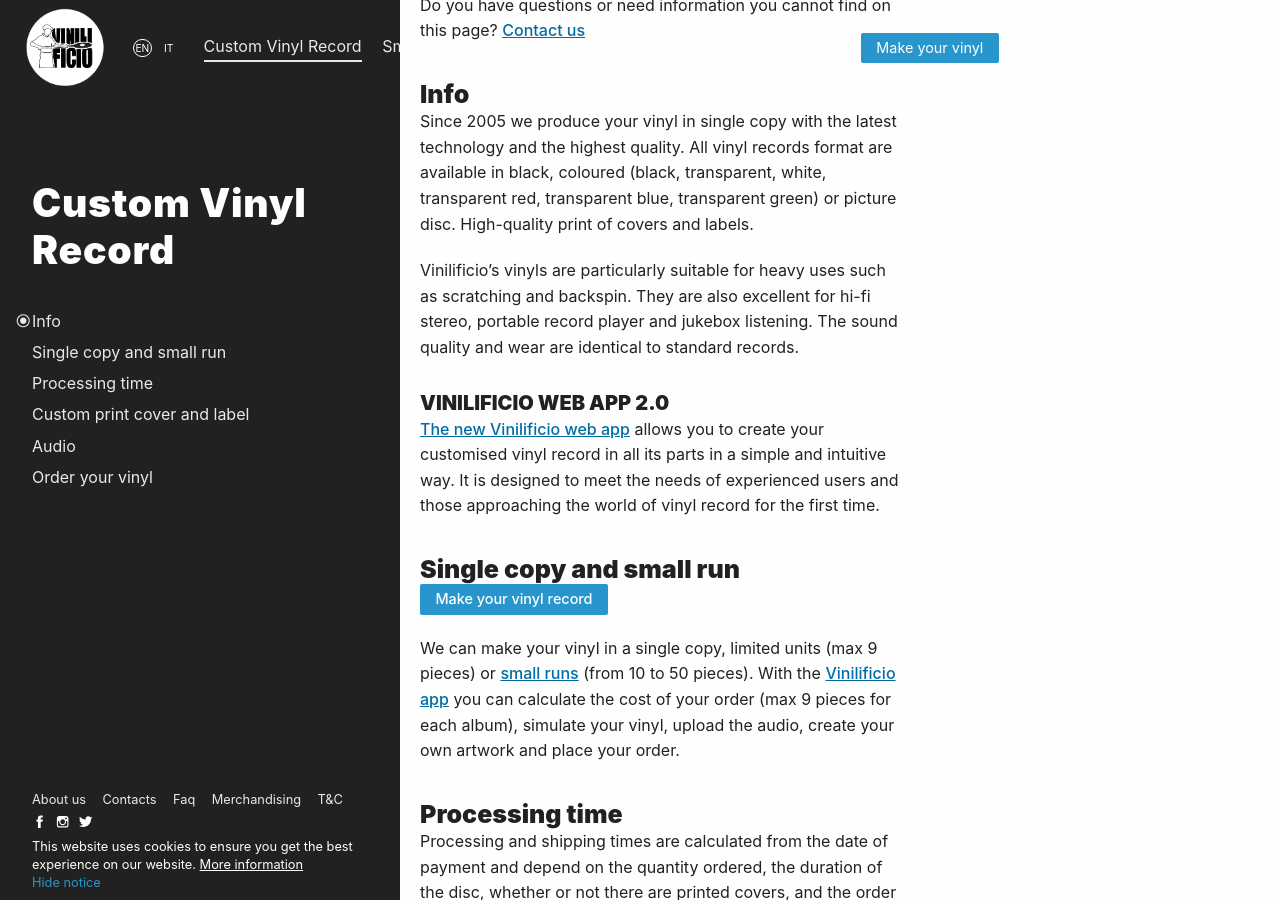
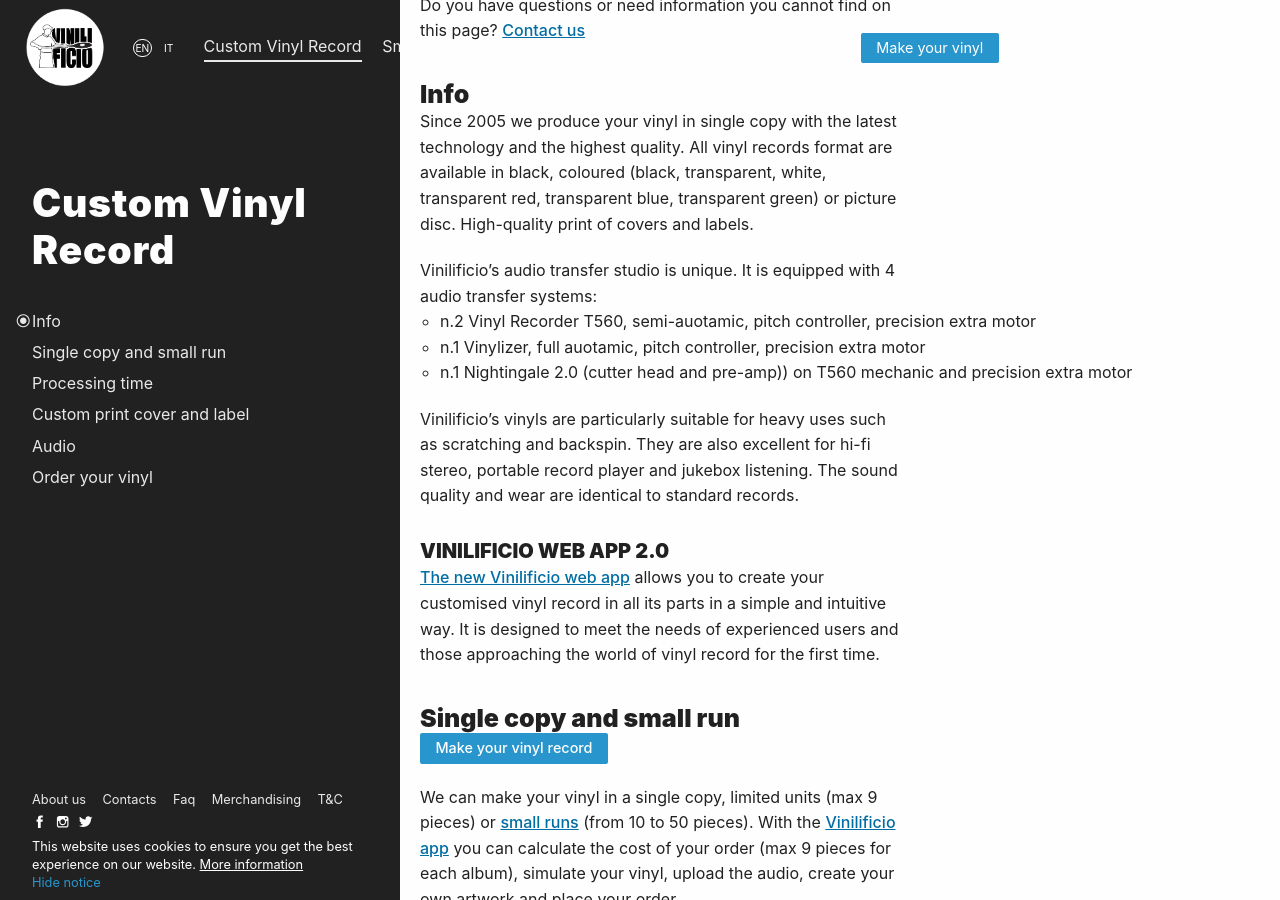
Before and after one commit to Vinilificio/vinilificio.com, a Jekyll site: the page built from en/single-copy.md, in a window 1280 px wide and 900 px high, scrolled down 1044 px. Built offline with Jekyll 4.4.1, drawn with Linux system fonts in a browser that asks for light colours; nearby versions of some CDN libraries; comment, search, counter and statistics services are not loaded.

Commit message:
Update single-copy.md

```diff
--- a/en/single-copy.md
+++ b/en/single-copy.md
@@ -40,6 +40,13 @@
 ### Info
 
 Since 2005 we produce your vinyl in single copy with the latest technology and the highest quality. All vinyl records format are available in black, coloured (black, transparent, white, transparent red, transparent blue, transparent green) or picture disc. High-quality print of covers and labels.
+
+Vinilificio's audio transfer studio is unique. It is equipped with 4 audio transfer systems:
+
+* n.2 Vinyl Recorder T560, semi-auotamic, pitch controller, precision extra motor
+* n.1 Vinylizer, full auotamic, pitch controller, precision extra motor
+* n.1 Nightingale 2.0 (cutter head and pre-amp)) on T560 mechanic and precision extra motor
+
 
 Vinilificio’s vinyls are particularly suitable for heavy uses such as scratching and backspin. They are also excellent for hi-fi stereo, portable record player and jukebox listening. The sound quality and wear are identical to standard records.
 
```
